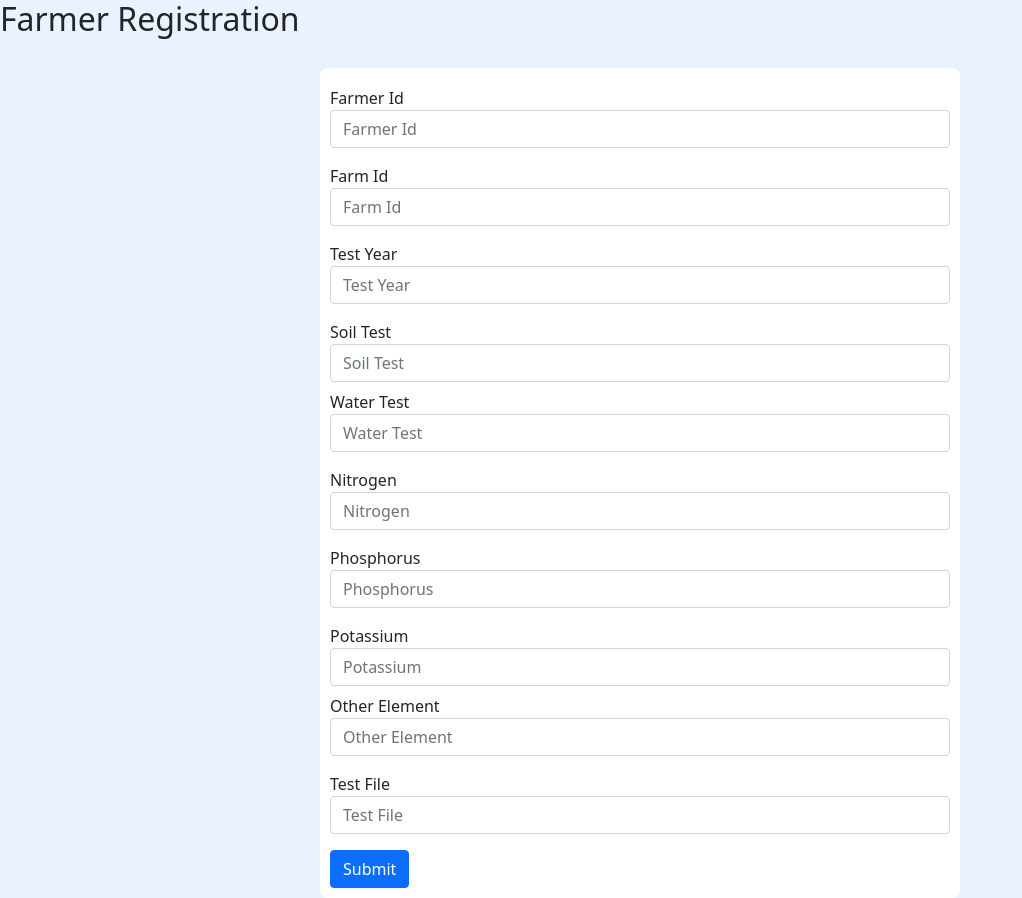
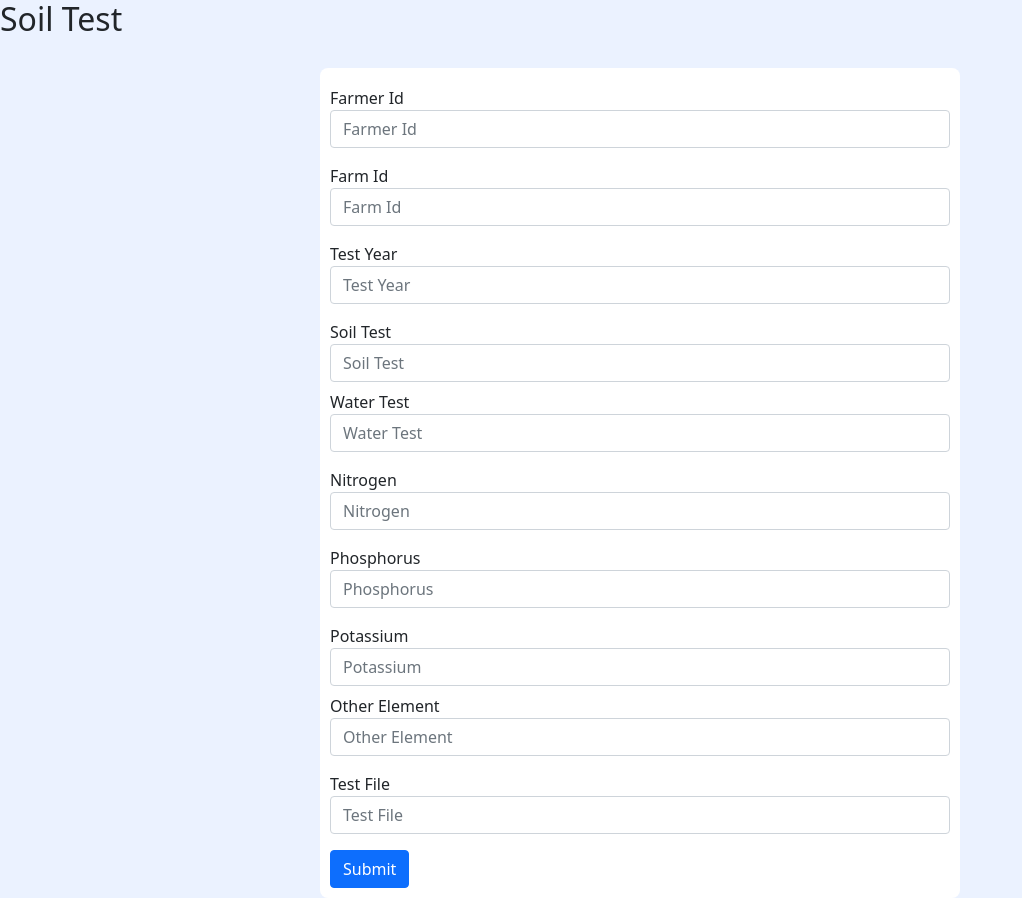
Before and after one commit to uttampagda/Agreetech, a Django app: page /Soil_test in a window 1280 px wide. Shown: the whole page, without its empty margins (0-1022 px from the left). Run offline with Django 4.2, Linux system fonts and the light colour scheme.

Commit message:
change the title of html pages

```diff
--- a/templates/forms/crop_selling.html
+++ b/templates/forms/crop_selling.html
@@ -3,14 +3,14 @@
 <head>
     {% load static %}
     <meta charset="UTF-8">
-    <title>Farmer Registration</title>
+    <title>Crop Selling</title>
     <link href="https://cdn.jsdelivr.net/npm/bootstrap@5.1.3/dist/css/bootstrap.min.css" rel="stylesheet">
     <script src="https://cdn.jsdelivr.net/npm/bootstrap@5.1.3/dist/js/bootstrap.bundle.min.js"></script>
     <link rel="stylesheet" href="{% static 'createuser.css' %}">
 
 </head>
 <body>
-<h2>Farmer Registration</h2>
+<h2>Crop Selling</h2>
 
 <div class="container create_user_form">
     <form method="post" id="loginid">
--- a/templates/forms/farm_info.html
+++ b/templates/forms/farm_info.html
@@ -3,14 +3,14 @@
 <head>
     {% load static %}
     <meta charset="UTF-8">
-    <title>Farmer Registration</title>
+    <title>Farmer Info</title>
     <link href="https://cdn.jsdelivr.net/npm/bootstrap@5.1.3/dist/css/bootstrap.min.css" rel="stylesheet">
     <script src="https://cdn.jsdelivr.net/npm/bootstrap@5.1.3/dist/js/bootstrap.bundle.min.js"></script>
     <link rel="stylesheet" href="{% static 'createuser.css' %}">
 
 </head>
 <body>
-<h2>Farmer Registration</h2>
+<h2>Farmer Info</h2>
 
 <div class="container create_user_form">
     <form method="post" id="loginid">
--- a/templates/forms/fertilizer.html
+++ b/templates/forms/fertilizer.html
@@ -3,14 +3,14 @@
 <head>
     {% load static %}
     <meta charset="UTF-8">
-    <title>Farmer Registration</title>
+    <title>Fertilizer</title>
     <link href="https://cdn.jsdelivr.net/npm/bootstrap@5.1.3/dist/css/bootstrap.min.css" rel="stylesheet">
     <script src="https://cdn.jsdelivr.net/npm/bootstrap@5.1.3/dist/js/bootstrap.bundle.min.js"></script>
     <link rel="stylesheet" href="{% static 'createuser.css' %}">
 
 </head>
 <body>
-<h2>Farmer Registration</h2>
+<h2>Fertilizer</h2>
 
 <div class="container create_user_form">
     <form method="post" id="loginid">
--- a/templates/forms/harvesting.html
+++ b/templates/forms/harvesting.html
@@ -3,14 +3,14 @@
 <head>
     {% load static %}
     <meta charset="UTF-8">
-    <title>Farmer Registration</title>
+    <title>Harvesting</title>
     <link href="https://cdn.jsdelivr.net/npm/bootstrap@5.1.3/dist/css/bootstrap.min.css" rel="stylesheet">
     <script src="https://cdn.jsdelivr.net/npm/bootstrap@5.1.3/dist/js/bootstrap.bundle.min.js"></script>
     <link rel="stylesheet" href="{% static 'createuser.css' %}">
 
 </head>
 <body>
-<h2>Farmer Registration</h2>
+<h2>Harvesting</h2>
 
 <div class="container create_user_form">
     <form method="post" id="loginid">
--- a/templates/forms/pesticide.html
+++ b/templates/forms/pesticide.html
@@ -3,14 +3,14 @@
 <head>
     {% load static %}
     <meta charset="UTF-8">
-    <title>Farmer Registration</title>
+    <title>Pesticide</title>
     <link href="https://cdn.jsdelivr.net/npm/bootstrap@5.1.3/dist/css/bootstrap.min.css" rel="stylesheet">
     <script src="https://cdn.jsdelivr.net/npm/bootstrap@5.1.3/dist/js/bootstrap.bundle.min.js"></script>
     <link rel="stylesheet" href="{% static 'createuser.css' %}">
 
 </head>
 <body>
-<h2>Farmer Registration</h2>
+<h2>Pesticide</h2>
 
 <div class="container create_user_form">
     <form method="post" id="loginid">
--- a/templates/forms/planting.html
+++ b/templates/forms/planting.html
@@ -3,14 +3,14 @@
 <head>
     {% load static %}
     <meta charset="UTF-8">
-    <title>Farmer Registration</title>
+    <title>Planting</title>
     <link href="https://cdn.jsdelivr.net/npm/bootstrap@5.1.3/dist/css/bootstrap.min.css" rel="stylesheet">
     <script src="https://cdn.jsdelivr.net/npm/bootstrap@5.1.3/dist/js/bootstrap.bundle.min.js"></script>
     <link rel="stylesheet" href="{% static 'createuser.css' %}">
 
 </head>
 <body>
-<h2>Farmer Registration</h2>
+<h2>Planting</h2>
 
 <div class="container create_user_form">
     <form method="post" id="loginid">
--- a/templates/forms/soil_test.html
+++ b/templates/forms/soil_test.html
@@ -3,14 +3,14 @@
 <head>
     {% load static %}
     <meta charset="UTF-8">
-    <title>Farmer Registration</title>
+    <title>Soil Test</title>
     <link href="https://cdn.jsdelivr.net/npm/bootstrap@5.1.3/dist/css/bootstrap.min.css" rel="stylesheet">
     <script src="https://cdn.jsdelivr.net/npm/bootstrap@5.1.3/dist/js/bootstrap.bundle.min.js"></script>
     <link rel="stylesheet" href="{% static 'createuser.css' %}">
 
 </head>
 <body>
-<h2>Farmer Registration</h2>
+<h2>Soil Test</h2>
 
 <div class="container create_user_form">
     <form method="post" id="loginid">
--- a/templates/forms/water_irrigation.html
+++ b/templates/forms/water_irrigation.html
@@ -3,14 +3,14 @@
 <head>
     {% load static %}
     <meta charset="UTF-8">
-    <title>Farmer Registration</title>
+    <title>Water Irrigation</title>
     <link href="https://cdn.jsdelivr.net/npm/bootstrap@5.1.3/dist/css/bootstrap.min.css" rel="stylesheet">
     <script src="https://cdn.jsdelivr.net/npm/bootstrap@5.1.3/dist/js/bootstrap.bundle.min.js"></script>
     <link rel="stylesheet" href="{% static 'createuser.css' %}">
 
 </head>
 <body>
-<h2>Farmer Registration</h2>
+<h2>Water Irrigation</h2>
 
 <div class="container create_user_form">
     <form method="post" id="loginid">
```
